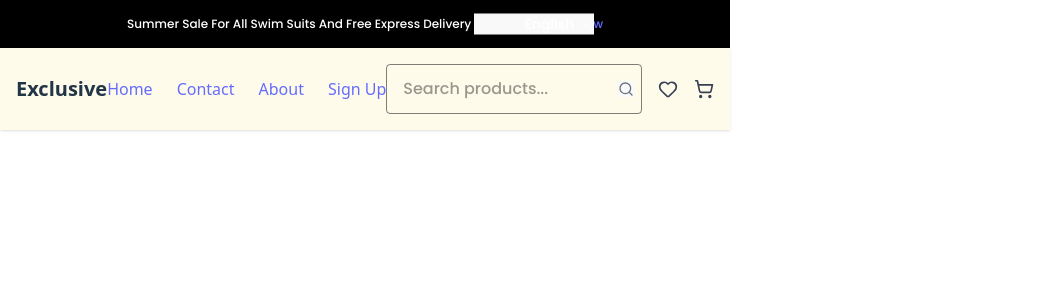
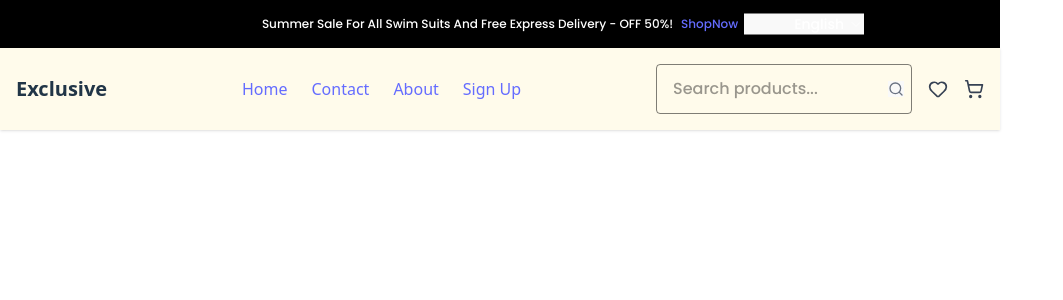
Before and after one commit to foractx84/Ecommerce-PERN, a React (Vite) app in the folder client/: page / in a window 1280 px wide. Shown: the top 300 px of the page, without its empty margins (0-1063 px from the left). Built offline with nearby package versions, Linux system fonts and the light colour scheme.

Commit message:
fix: update TopPromoBar to ensure minimum width for better layout consistency

```diff
--- a/client/eslint.config.js
+++ b/client/eslint.config.js
@@ -1,6 +1,6 @@
 // For more info, see https://github.com/storybookjs/eslint-plugin-storybook#configuration-flat-config-format
 import storybook from "eslint-plugin-storybook";
-
+``
 import js from '@eslint/js'
 import globals from 'globals'
 import reactHooks from 'eslint-plugin-react-hooks'
--- a/client/src/sections/TopPromoBar/TopPromoBar.jsx
+++ b/client/src/sections/TopPromoBar/TopPromoBar.jsx
@@ -2,7 +2,7 @@ import { ChevronDown } from "lucide-react";
 
 function TopPromoBar() {
   return (
-    <section className="bg-black text-white flex relative w-full">
+    <section className="bg-black text-white flex relative w-full min-w-[1000px]">
       <div className="mx-auto flex h-12 items-center justify-between px-4">
         <div className="flex mx-auto items-center gap-2">
           <p className="font-['Poppins'] text-xs font-normal leading-[18px]">
```
